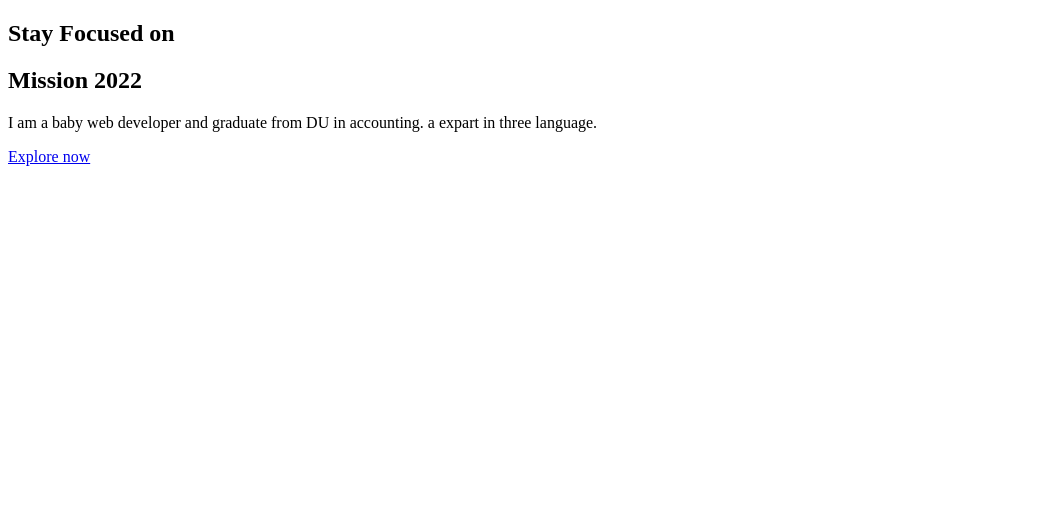
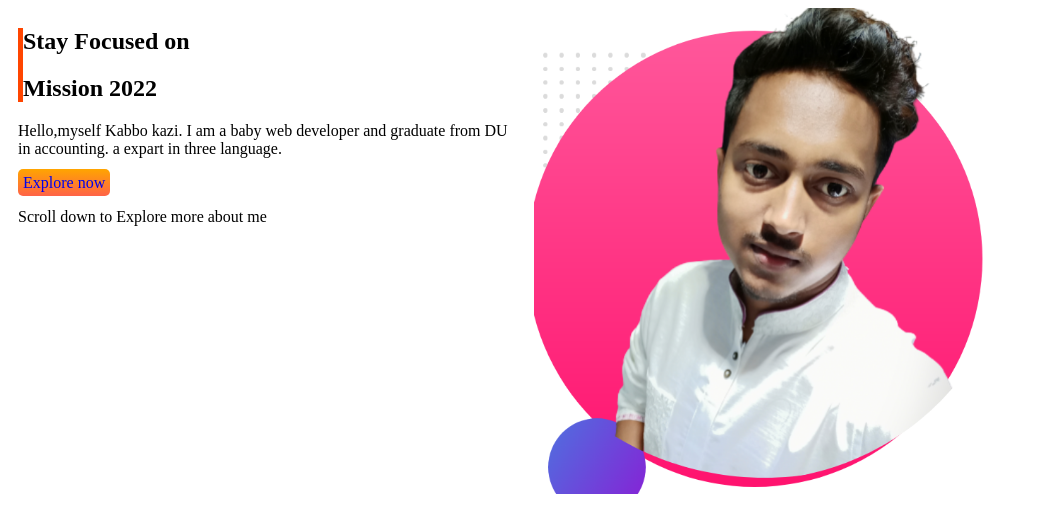
Before and after one commit to kabbo500/My-portfolio, a plain HTML site: page index.html in a window 1280 px wide. Shown: the whole page, without its empty margins (0-1038 px from the left). Drawn offline with Linux system fonts and the light colour scheme.

Commit message:
css update

```diff
--- a/index.html
+++ b/index.html
@@ -10,14 +10,19 @@
 </head>
 
 <body>
-    <section>
-        <div>
-            <div>
+    <section class="first-part">
+        <div class="myself">
+            <div id="h1">
                 <h1>Stay Focused on</h1>
                 <h1><span> Mission 2022</span></h1>
             </div>
-            <p>I am a baby web developer and graduate from DU in accounting. a expart in three language.</p>
-            <a target="blank" href="https://www.linkedin.com/in/kabbo-kazi-5b7907229/"> Explore now</a>
+            <p>Hello,myself Kabbo kazi. I am a baby web developer and graduate from DU in accounting. a expart in three
+                language.</p>
+            <a id="link" target="blank" href="https://www.linkedin.com/in/kabbo-kazi-5b7907229/"> Explore now</a>
+            <p>Scroll down to Explore more about me</p>
+        </div>
+        <div class="myself">
+            <img src="my-bg2.png" alt="">
         </div>
 
     </section>
--- a/style.css
+++ b/style.css
@@ -0,0 +1,21 @@
+.first-part{
+    display: flex;
+
+}
+#h1{
+border-left: 5px solid orangered;
+}
+.myself{
+    margin-left: 10px;
+    width: 40%;
+}
+.myself img{
+    width: 100%;
+}
+#link{
+    text-decoration: none;
+    background-image: linear-gradient(orange,tomato);
+    width: 10px 40px;
+    border-radius: 5px;
+    padding: 5px;
+}
```
Also changed, not shown: dream-bg.png (added), exp-bg.png (added), my-bg2.png (added).
